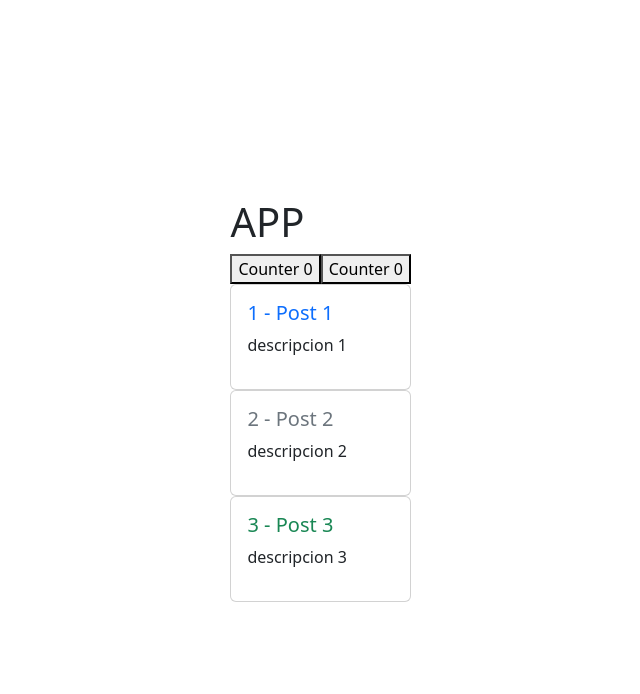
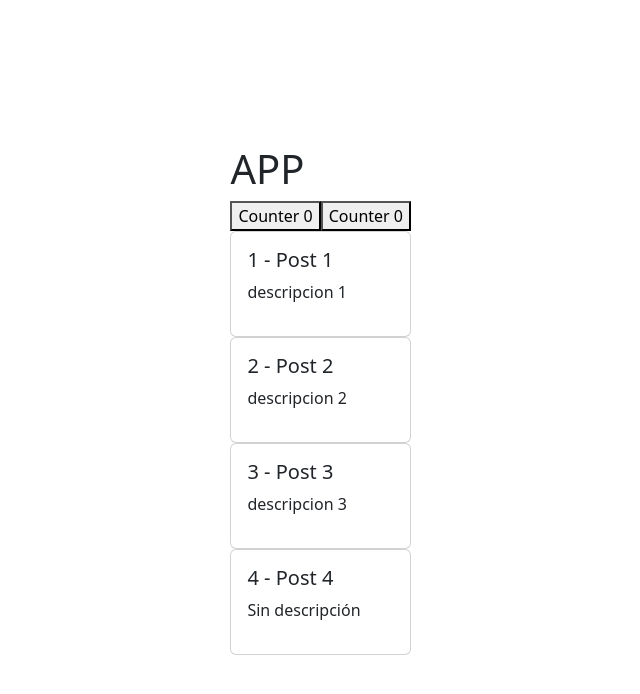
Before and after one commit to XIMENAVELASCOVAZQUEZ/components-1, a Vue app: page / in a window 1280 px wide. Shown: the top 694 px of the page, without its empty margins (217-857 px from the left). Built offline with nearby package versions, Linux system fonts and the light colour scheme.

Commit message:
feat: :sparkles: Props object

```diff
--- a/src/App.vue
+++ b/src/App.vue
@@ -10,8 +10,9 @@ import BlogPost from "./components/BlogPost.vue";
     <ButtonCounter></ButtonCounter>
     <button-counter></button-counter>
 
-    <BlogPost title="Post 1" id="1" body="descripcion 1" colorText="primary"></BlogPost>
-    <BlogPost title="Post 2" id="2" body="descripcion 2" colorText="secondary"></BlogPost>
-    <BlogPost title="Post 3" id="3" body="descripcion 3" colorText="success"></BlogPost>
+    <BlogPost title="Post 1" :id="1" body="descripcion 1"></BlogPost>
+    <BlogPost title="Post 2" :id="2" body="descripcion 2"></BlogPost>
+    <BlogPost title="Post 3" :id="3" body="descripcion 3"></BlogPost>
+    <BlogPost title="Post 4" :id="4"></BlogPost>
   </div>
 </template>
--- a/src/components/BlogPost.vue
+++ b/src/components/BlogPost.vue
@@ -1,13 +1,19 @@
 <script setup>
-const props = defineProps(["title", "id", "body", "colorText"])
-console.log(props.title);
-console.log(props.id);
+//defineProps(["title", "id", "body"])
+defineProps({
+    title: String,
+    id: Number,
+    body: {
+        type: String,
+        default: 'Sin descripción',
+    }
+})
 </script>
 
 <template>
     <div class="card">
         <div class="card-body">
-            <h5 class="card-title" :class="`text-${colorText}`">{{ id }} - {{ title }}</h5>
+            <h5 class="card-title">{{ id }} - {{ title }}</h5>
             <p>{{ body }}</p>
         </div>
     </div>
```
